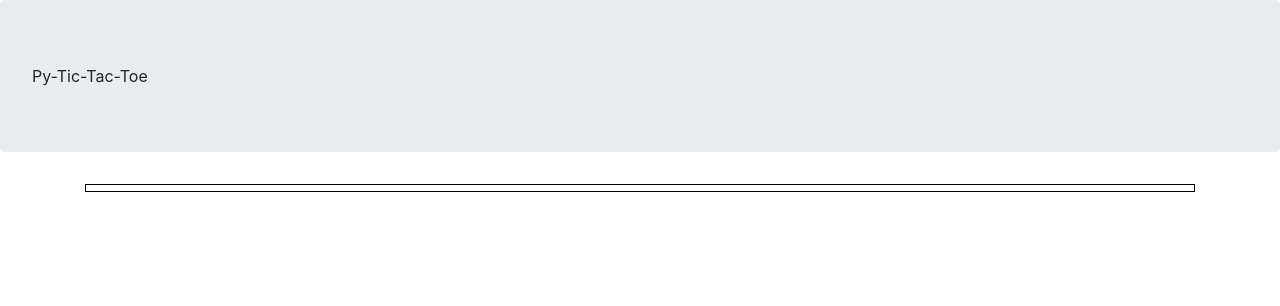
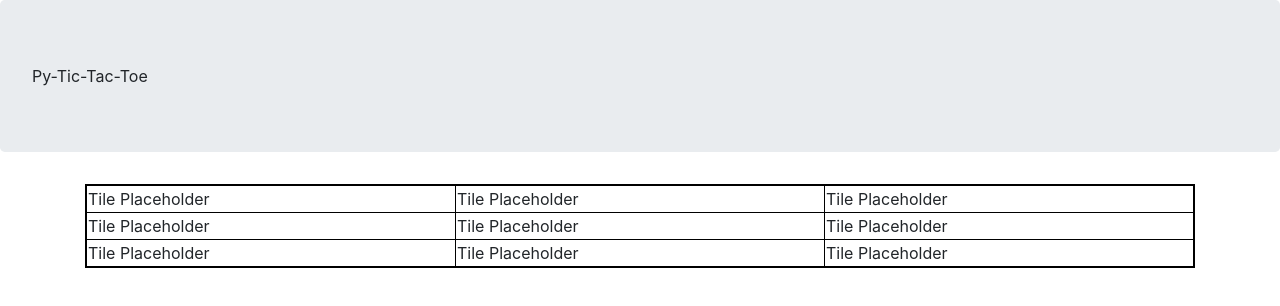
Before and after one commit to bmdvpanga/tictactoe, a React app in the folder tic-react/: page / in a window 1280 px wide. Built offline with nearby package versions, Linux system fonts and the light colour scheme.

Commit message:
can now make 'moves' by registering an event listener to a component

```diff
--- a/tic-react/src/TicTacToe.css
+++ b/tic-react/src/TicTacToe.css
@@ -6,3 +6,11 @@
 .TicTacToe{
     border: 1px solid black;
 }
+
+table{
+    width: 100%;
+}
+
+table, th, td{
+    border: 1px solid black;
+}
--- a/tic-react/src/TicTacToe.js
+++ b/tic-react/src/TicTacToe.js
@@ -15,19 +15,19 @@ class TicTacToe extends Component {
       <div className="TicTacToe">
         <table>
             <tr>
-                <td><Tile>Tile Placeholder</Tile></td>
-                <td><Tile>Tile Placeholder</Tile></td>
-                <td><Tile>Tile Placeholder</Tile></td>
+                <td><Tile/></td>
+                <td><Tile/></td>
+                <td><Tile/></td>
             </tr>
             <tr>
-                <td><Tile>Tile Placeholder</Tile></td>
-                <td><Tile>Tile Placeholder</Tile></td>
-                <td><Tile>Tile Placeholder</Tile></td>
+                <td><Tile/></td>
+                <td><Tile/></td>
+                <td><Tile/></td>
             </tr>
             <tr>
-                <td><Tile>Tile Placeholder</Tile></td>
-                <td><Tile>Tile Placeholder</Tile></td>
-                <td><Tile>Tile Placeholder</Tile></td>
+                <td><Tile/></td>
+                <td><Tile/></td>
+                <td><Tile/></td>
             </tr>
 
         </table>
--- a/tic-react/src/Tile.css
+++ b/tic-react/src/Tile.css
@@ -3,8 +3,6 @@
 */
 .Tile{
     border: 1px solid black;
+    /*height: 100px;
+    width: 100px;*/
 }
-
-.Tile table{
-    border: 1px solid black;
-}
--- a/tic-react/src/Tile.js
+++ b/tic-react/src/Tile.js
@@ -1,12 +1,30 @@
 import React, { Component } from 'react';
 import './TicTacToe.css';
 
+/*This uses the new JavaScript syntax for defining classes*/
 class Tile extends Component {
-  render() {
 
+    //Apparently this is a useless constructor so far
+    constructor(props){
+        super(props);
+        this._tileDiv = undefined;
+        //bind playMove so it knows what 'this' is when the
+        //function is called
+        this.playMove = this.playMove.bind(this);
+    }
 
+    playMove(event){
+        console.log(event); //check the type of event
+        console.log(this._tileDiv); //check the value of tileDiv here
+        this._tileDiv.innerHTML = "X"; //could not set the innerHTML here, said the item was undefined.
+    }
+
+    render() {
+
+    //ref returns a JavaScript reference to the tag calling the method
     return (
-      <div className="Tile">
+      <div ref={(a)=>this._tileDiv = a} onClick={this.playMove} className="Tile">
+        Tile Placeholder
       </div>
     );
   }
```
Also changed, not shown: tic-react/src/App.test.js (+2 -2 lines).
